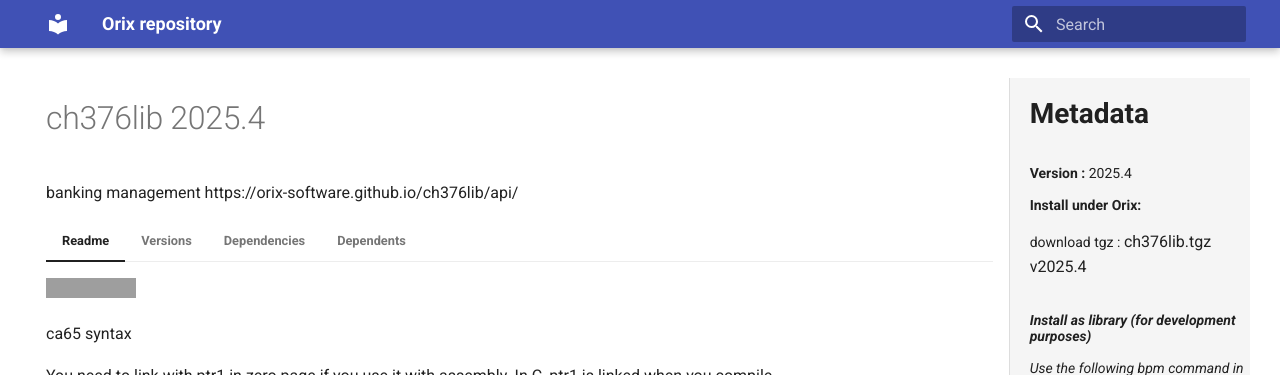
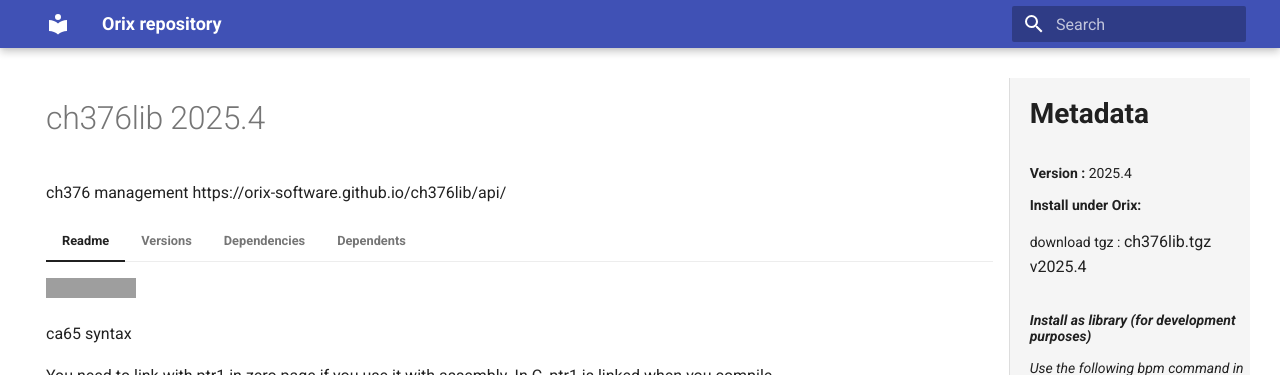
Before and after one commit to oriclibs/oriclibs.github.io, an MkDocs documentation site: the page built from docs/ch376lib/2025.4/index.md, in a window 1280 px wide. Shown: the top 375 px of the page. Built offline with MkDocs 1.6.1 and Material for MkDocs 9.7.7, drawn with Linux system fonts in a browser that asks for light colours; grey boxes are pictures that could not be loaded.

Commit message:
Mise à jour automatique via GitHub Actions

```diff
--- a/docs/ch376lib/2025.4/index.md
+++ b/docs/ch376lib/2025.4/index.md
@@ -4,7 +4,7 @@ hide:
   - toc
 ---
 #<div class=""><div class="content-left">ch376lib 2025.4
-banking management https://orix-software.github.io/ch376lib/api/
+ch376 management https://orix-software.github.io/ch376lib/api/
 === "Readme"
     [![build](https://github.com/orix-software/ch376lib/actions/workflows/main.yml/badge.svg?branch=master)](https://github.com/orix-software/ch376lib/actions/workflows/main.yml)
 
--- a/docs/ch376lib/2025.4/updated_date.txt
+++ b/docs/ch376lib/2025.4/updated_date.txt
@@ -1 +1 @@
-2025-11-21 22:47:10
+2025-11-21 23:53:54
```
Also changed, not shown: docs/index.md (+1 -1 lines).
